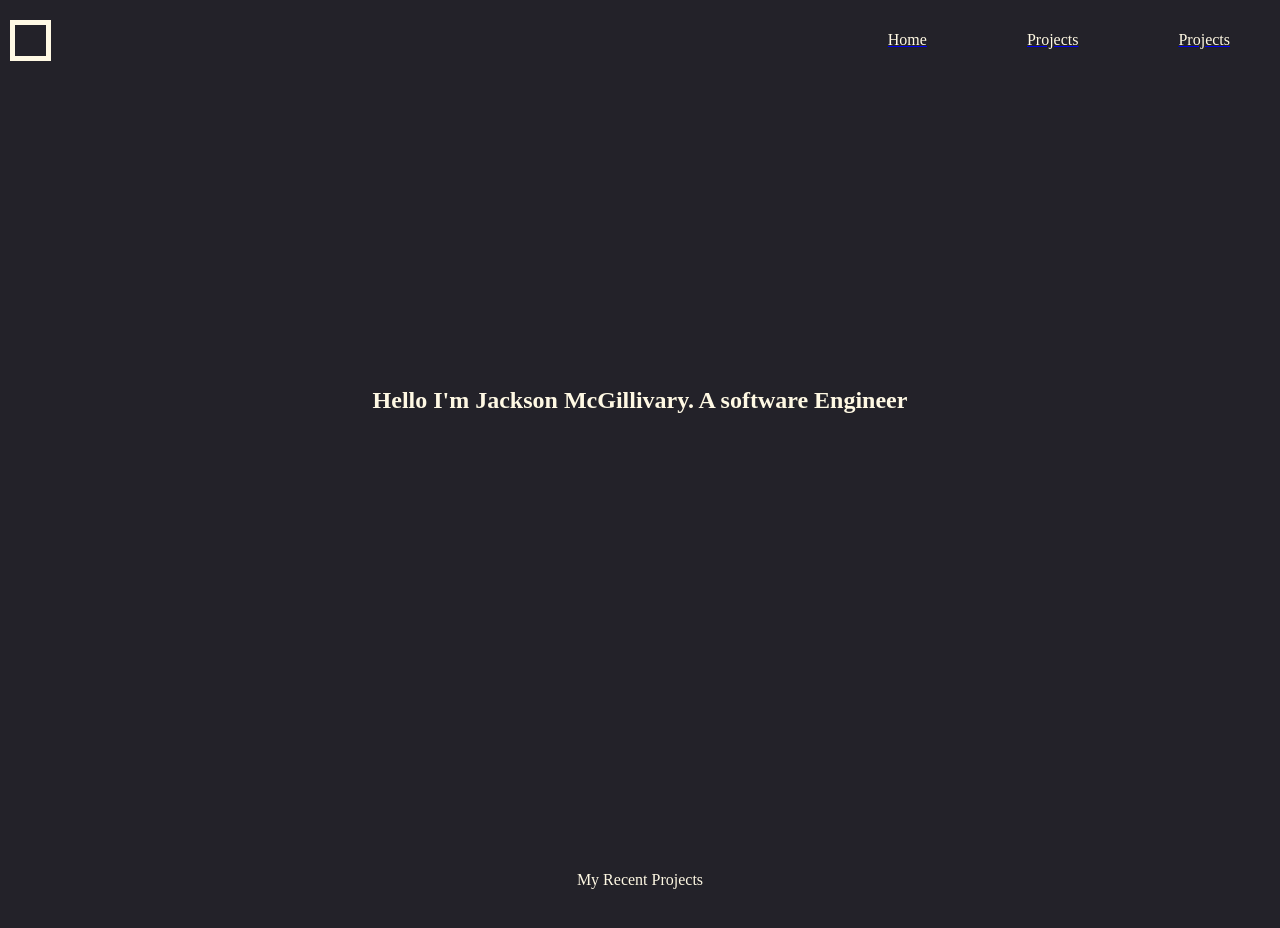
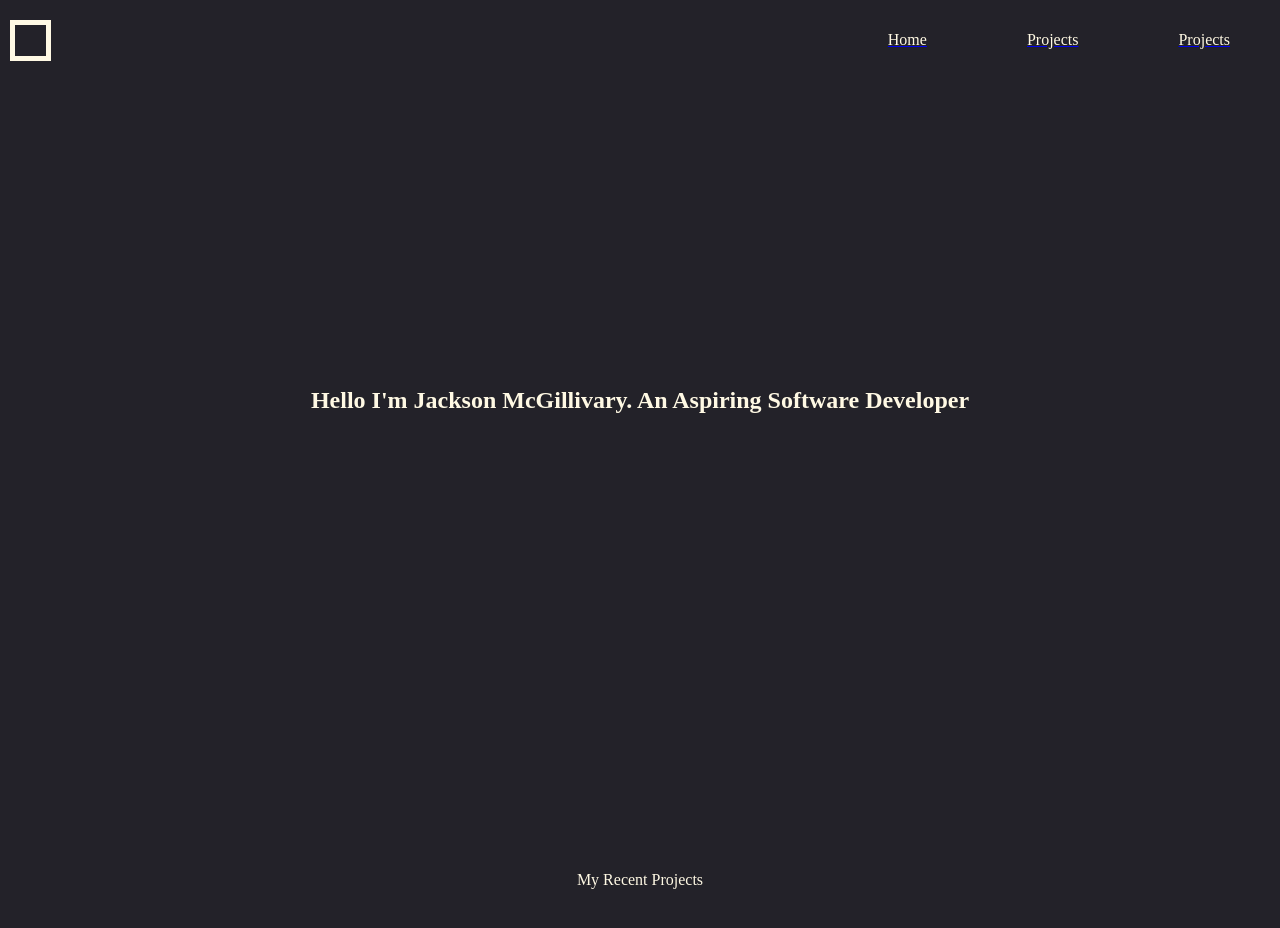
Before and after one commit to Revenant70/FCC-Personal-Portfolio, a plain HTML site: page Index.html in a window 1280 px wide. Shown: the top 928 px of the page. Drawn offline with Linux system fonts and the light colour scheme.

```diff
--- a/Index.html
+++ b/Index.html
@@ -17,7 +17,7 @@
         </ul>
     </nav>
     <section id="welcome-section">
-        <h1 id="header1">Hello I'm Jackson McGillivary. A software Engineer</h1>
+        <h1 id="header1">Hello I'm Jackson McGillivary. An Aspiring Software Developer</h1>
     </section>
     <section id="project">
         <header>My Recent Projects</header>
```
Also changed, not shown: Resources/Images/Marie-Curie-Site.png (added), Resources/Images/Product-Landing-Page-Site.png (added), Resources/Images/Survey-Form-Site.png (added), Resources/Images/Technical-Documentation-Site.png (added).
